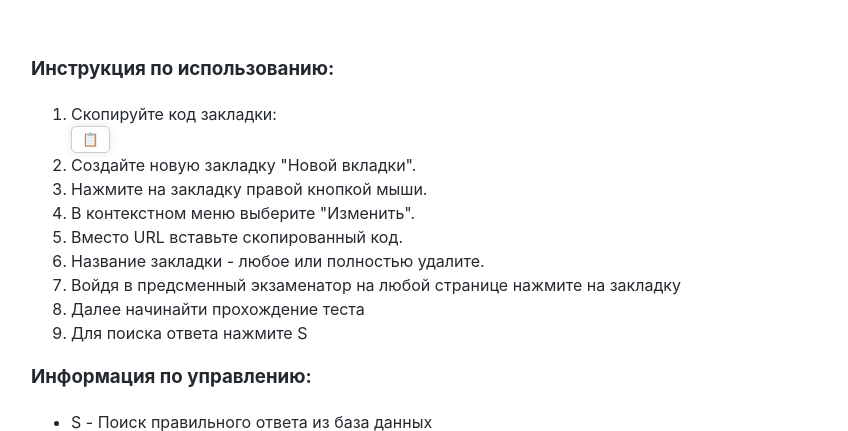
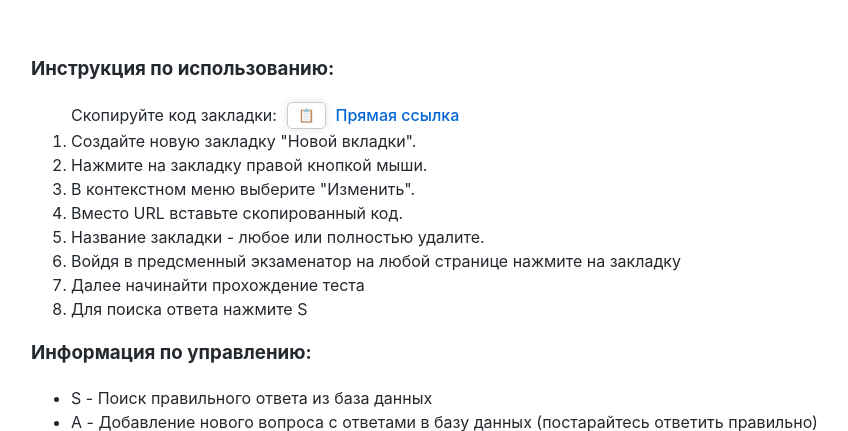
Before and after one commit to mikey-semy/pse-backend, a FastAPI app: page /auto_search in a window 1280 px wide. Shown: the part 64-495 px from the top of the page, without its empty margins (139-987 px from the left). Run offline with FastAPI, Linux system fonts and the light colour scheme; some libraries are stand-ins or nearby versions.

Commit message:
"Updated auto_search.html template: added link to bookmark script and styled copy button"

```diff
--- a/app/templates/auto_search.html
+++ b/app/templates/auto_search.html
@@ -6,8 +6,10 @@
 <div class="content">
     <h3>Инструкция по использованию:</h3>
     <ol>
-        <li>Скопируйте код закладки:
-            <button id="copyButton" class="copy-button copy-button__icon"></button>
+        <li style="display: flex; align-items: center;">
+            Скопируйте код закладки:
+            <button id="copyButton" class="copy-button copy-button__icon" style="margin-left: 10px;"></button>
+            <a href="/static/scripts/bookmark.new.js" target="_blank" style="margin-left: 10px;">Прямая ссылка</a>
         </li>
         <li>Создайте новую закладку "Новой вкладки".</li>
         <li>Нажмите на закладку правой кнопкой мыши.</li>
```
